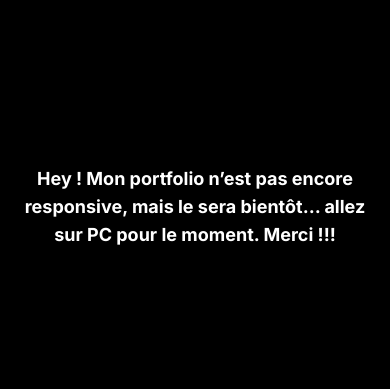
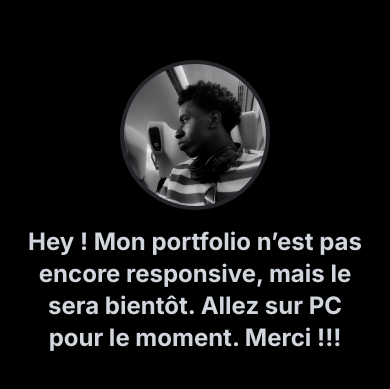
Before and after one commit to Honorekennew/Portfolio-Nextjs, a Next.js app: page / in a window 390 px wide. Shown: the part 215-604 px from the top of the page. Built offline with nearby package versions, Linux system fonts and the light colour scheme.

Commit message:
edit MobileWarning

```diff
--- a/src/app/components/MobileWarning.tsx
+++ b/src/app/components/MobileWarning.tsx
@@ -19,9 +19,20 @@ export default function MobileWarning({ children }: { children: React.ReactNode
 
   if (isMobile) {
     return (
-      <div className="flex items-center justify-center h-screen text-center px-4 bg-black text-white font-bold text-lg" style={{fontFamily: "var(--font-inter)"}}>
-         Hey ! Mon portfolio n’est pas encore responsive, mais le sera bientôt… allez sur PC pour le moment. Merci !!!
-      </div>
+      <div
+  className="flex flex-col items-center justify-center h-screen text-center px-6 bg-black text-white font-bold text-lg"
+  style={{ fontFamily: "var(--font-inter)" }}
+>
+  <img
+    src="Firstpick4.jpg"
+    alt="logo"
+    className="p-1 rounded-full bg-[#252529] mb-4 object-cover"
+    style={{ width: 150, height: 150 }}
+  />
+  <span className="text-gray-300 text-2xl leading-8">
+    Hey ! Mon portfolio n’est pas encore responsive, mais le sera bientôt. Allez sur PC pour le moment. Merci !!!
+  </span>
+</div>
     );
   }
 
```
